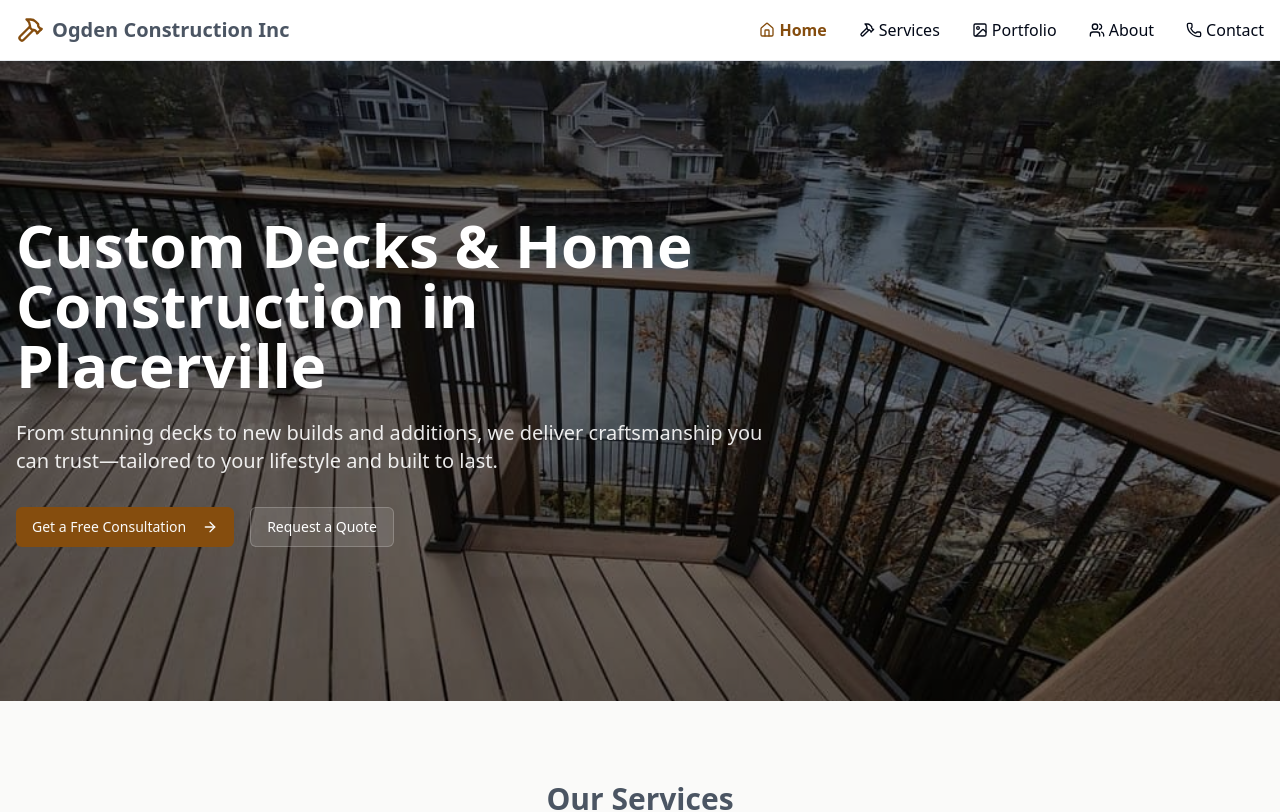
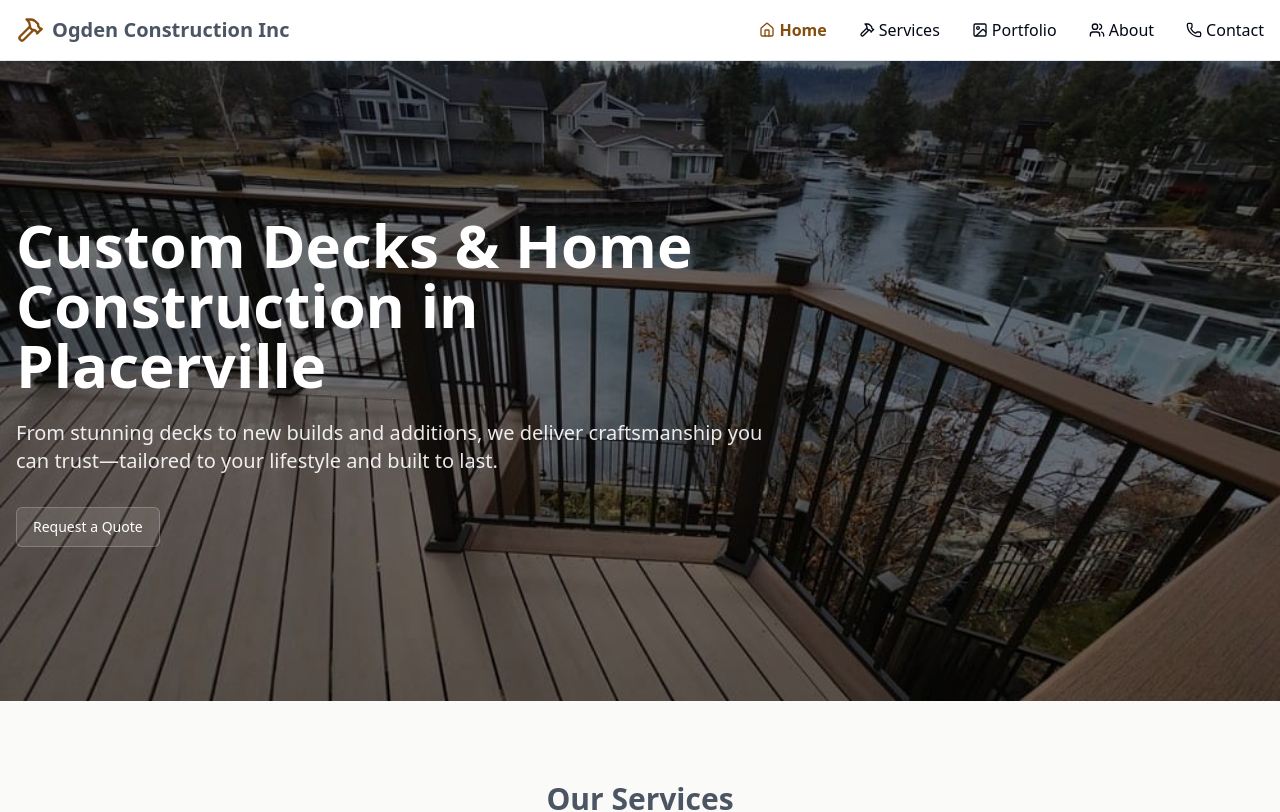
Before and after one commit to garretdgrant/ogden-construction, a Next.js app: page / in a window 1280 px wide. Shown: the top 812 px of the page. Built offline with nearby package versions, Linux system fonts and the light colour scheme.

Commit message:
chore: test removing all client comp

```diff
--- a/src/components/Hero.tsx
+++ b/src/components/Hero.tsx
@@ -1,7 +1,7 @@
 import { Button } from "./ui/button";
 import Link from "next/link";
 import Image from "next/image";
-import { ScrollToContactButton } from "./ScrollToContactButton";
+// import { ScrollToContactButton } from "./ScrollToContactButton";
 
 export const Hero = () => {
   return (
@@ -35,7 +35,7 @@ export const Hero = () => {
             className="flex flex-col sm:flex-row sm:space-x-4 space-y-2 sm:space-y-0"
             // style={{ animationDelay: "0.4s" }}
           >
-            <ScrollToContactButton />
+            {/* <ScrollToContactButton /> */}
             <Link href="/contact" className="w-full sm:w-auto">
               <Button
                 variant="outline"
```
